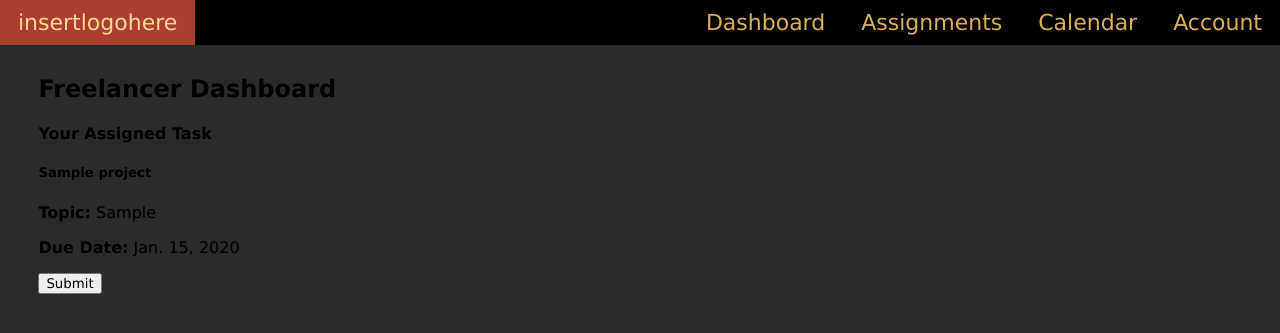
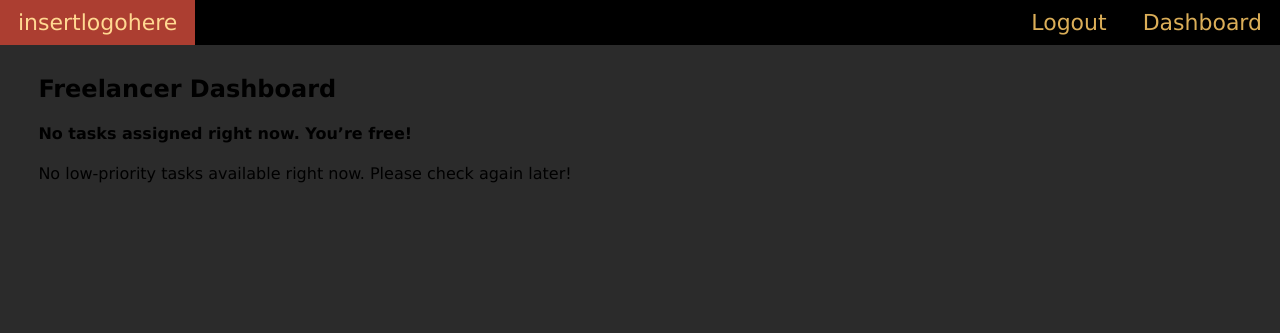
Before and after one commit to SpandanMukherjee/XYZMedia, a Django app: page /freelancer_dashboard/ in a window 1280 px wide. Shown: the top 333 px of the page. Run offline with Django 5.2, Linux system fonts and the light colour scheme; a user stored in the database is signed in; tables that the repository leaves empty hold one stand-in row (values such as "Sample post").

Commit message:
freelancer_pending

```diff
--- a/XYZMedia/main/templates/main/freelancer_dashboard.html
+++ b/XYZMedia/main/templates/main/freelancer_dashboard.html
@@ -5,7 +5,7 @@
 
   {% if task_forms %}
 
-    {% for task, forms in task_forms %}
+    {% for task, form in task_forms %}
 
       <h4>Your Assigned Task</h4>
       <div class="card p-3 mb-4">
--- a/XYZMedia/main/templates/main/freelancer_pending_dashboard.html
+++ b/XYZMedia/main/templates/main/freelancer_pending_dashboard.html
@@ -0,0 +1,5 @@
+{% extends "base.html" %}
+
+{% block mainbody %}
+    <h2>Your account has been created, please wait for admin approval.</h2>
+{% endblock %}
--- a/XYZMedia/main/views.py
+++ b/XYZMedia/main/views.py
@@ -78,13 +78,10 @@ def employee_dashboard(request):
         return redirect('main:employee_dashboard')
 
     task = None
-
     if profile.role == 'writer':
         task = Project.objects.filter(assigned_writer=profile, status='writing_in_progress').first()
-
         if not task:
             task = Project.objects.filter(status='unassigned', priority='high', assigned_writer__isnull=True).first()
-
             if task:
                 task.assigned_writer = profile
                 task.status = 'writing_in_progress'
@@ -92,10 +89,8 @@ def employee_dashboard(request):
 
     elif profile.role == 'producer':
         task = Project.objects.filter(assigned_producer=profile, status='producing_in_progress').first()
-
         if not task:
             task = Project.objects.filter(status='writing_complete', priority='high', assigned_producer__isnull=True).first()
-
             if task:
                 task.assigned_producer = profile
                 task.status = 'producing_in_progress'
@@ -103,26 +98,21 @@ def employee_dashboard(request):
 
     else:  # compiler
         task = Project.objects.filter(assigned_compiler=profile, status='compiling_in_progress').first()
-
         if not task:
             task = Project.objects.filter(status='producing_complete', priority='high', assigned_compiler__isnull=True).first()
-
             if task:
                 task.assigned_compiler = profile
                 task.status = 'compiling_in_progress'
                 task.save()
 
     task_forms = []
-
     if task:
-
         if profile.role == 'writer':
             form = ScriptUploadForm(instance=task)
         elif profile.role == 'producer':
             form = VideoUploadForm(instance=task)
         else:
             form = ThumbnailUploadForm(instance=task)
-
         task_forms.append((task, form))
 
     return render(request, 'main/employee_dashboard.html', {
@@ -132,7 +122,6 @@ def employee_dashboard(request):
 @login_required
 def freelancer_dashboard(request):
     profile = request.user.userprofile
-
     if not profile.is_approved:
         return render(request, 'main/freelancer_pending_dashboard.html')
 
@@ -141,10 +130,8 @@ def freelancer_dashboard(request):
 
         # Upload case
         if request.FILES:
-
             if profile.role == 'writer' and 'script' in request.FILES:
                 form = ScriptUploadForm(request.POST, request.FILES, instance=task)
-
                 if form.is_valid():
                     form.save()
                     task.status = 'writing_complete'
@@ -153,7 +140,6 @@ def freelancer_dashboard(request):
 
             elif profile.role == 'producer' and 'video' in request.FILES:
                 form = VideoUploadForm(request.POST, request.FILES, instance=task)
-
                 if form.is_valid():
                     form.save()
                     task.status = 'producing_complete'
@@ -162,12 +148,10 @@ def freelancer_dashboard(request):
 
         # Claim case
         else:
-
             if profile.role == 'writer' and task.assigned_writer is None:
                 task.assigned_writer = profile
                 task.status = 'writing_in_progress'
                 task.save()
-
             elif profile.role == 'producer' and task.assigned_producer is None and task.status == 'writing_complete':
                 task.assigned_producer = profile
                 task.status = 'producing_in_progress'
@@ -180,21 +164,17 @@ def freelancer_dashboard(request):
 
     if not task:
         filters = {f'assigned_{profile.role}__isnull': True, 'priority': 'low'}
-
         if profile.role == 'producer':
             filters['status'] = 'writing_complete'
 
         available_tasks = Project.objects.filter(**filters)
 
     task_forms = []
-
     if task:
         if profile.role == 'writer':
             form = ScriptUploadForm(instance=task)
         elif profile.role == 'producer':
             form = VideoUploadForm(instance=task)
-
-        task_forms.append((task, form))
 
     return render(request, 'main/freelancer_dashboard.html', {
         'task': task,
--- a/XYZMedia/templates/base.html
+++ b/XYZMedia/templates/base.html
@@ -56,17 +56,18 @@
                 <a href="#">insertlogohere</a>
             </div>
             <div class="navright">
-                <a href="#">Dashboard</a>
-                <a href="#">Assignments</a>
-                <a href="#">Calendar</a>
-                <a href="#">Account</a>
+                <a href="{% url 'main:logout' %}">Logout</a>
+
+                {% if user.is_authenticated %}
+                    <a href="{% url 'main:redirect_to_dashboard' %}">Dashboard</a>
+                {% endif %}
+
             </div>
         </nav>
 
         <div class="mainbody">
 
             {% block mainbody %}
-
             {% endblock %}
 
         </div>
```
